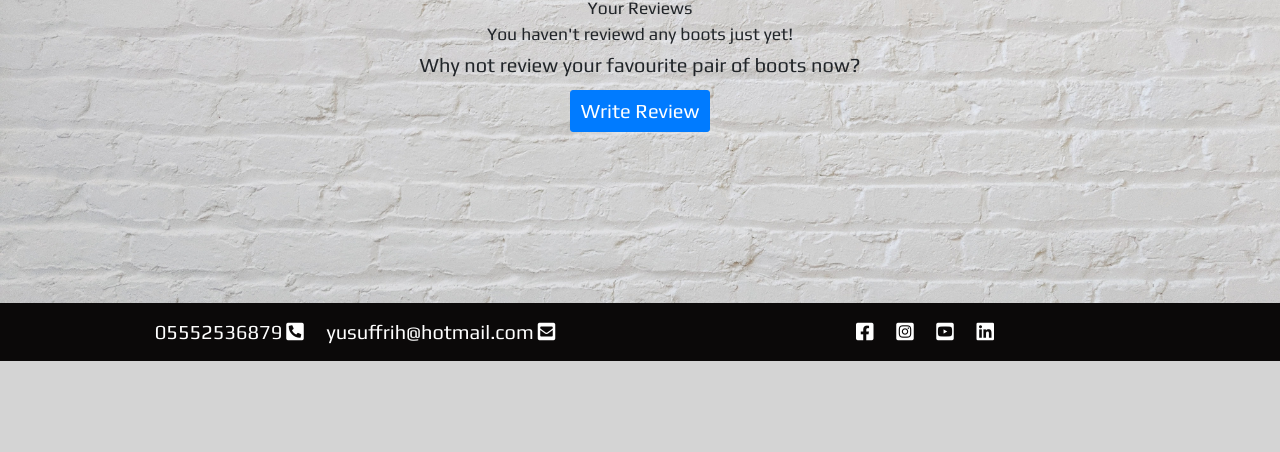
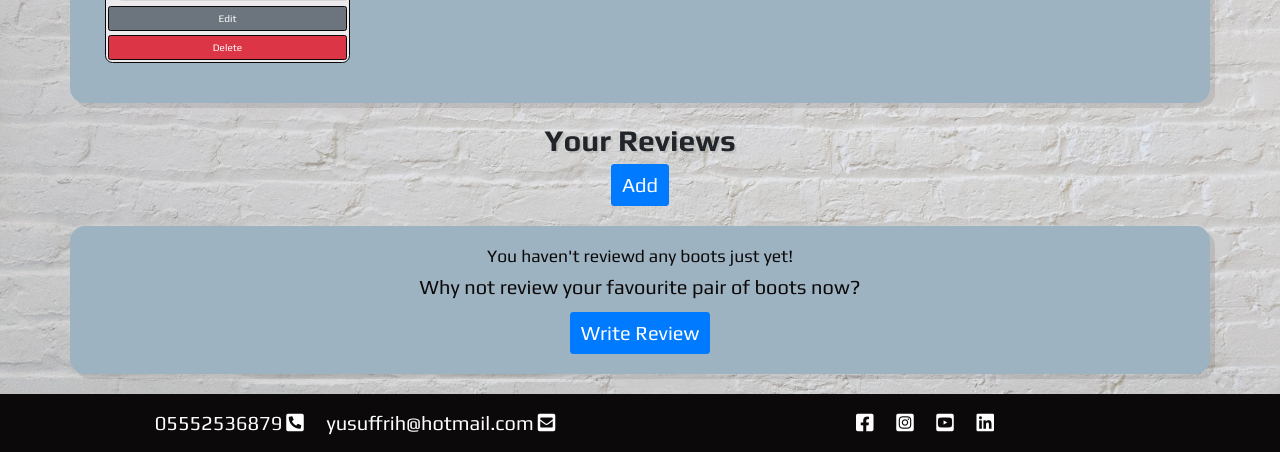
Before and after one commit to Yusuffrih/Boots-Review-MS3, a Flask app: page /profile/admin in a window 1280 px wide. Shown: the part 439-891 px from the top of the page. Before the commit the page ends 800 px from the top, so only its background shows below. Run offline with Flask 2, Linux system fonts and the light colour scheme; the visitor is signed in with stand-in values (Sample User, id 1); a database or web service that is not in the repository returns one stand-in record (values such as "Sample title"); some libraries are stand-ins or nearby versions.

Commit message:
Tydied up profile page & styled elements

```diff
--- a/templates/pages/profile.html
+++ b/templates/pages/profile.html
@@ -2,22 +2,23 @@
 {% block content %}
 {% include 'components/navigation/nav.html' %}
 {% include 'components/flash_messages/flash_messages.html' %}
-    <div class="container justify-content-center" id="profile-page-container">
-        <div class="row">
-            <div class="col-sm-12 col-md-4">
+<h2 class="header">{{ username }}'s Profile</h2>
+<div class="container justify-content-center">
+    <div class="row section-container">
+        <div class="col-sm-12 col-md-4 col-lg-3">
             <div id="profile-card" class="card">
                 <img src="{{ profile.profile_pic}}" class="card-img-top" alt="Profile picture">
-                    <div class="card-body">
-                        <h3 class="card-title">{{ username }}</h3>
-                        <a href="{{ url_for('edit_profile', user_id=profile._id)}}" class="btn btn-primary">Edit</a>
-                        <a href="#delete-profile-modal" class="btn btn-primary" data-toggle="modal" data-target="#deleteProfile">Delete</a>
+                 <!-- Edit / Delete buttons -->
+                 <a href="{{ url_for('edit_profile', user_id=profile._id)}}" class="card-btn btn btn-secondary">Edit</a>
+                 <a href="#delete-profile-modal" class=" card-btn btn btn-danger" data-toggle="modal" data-target="#deleteProfile">Delete</a>
                  {% include 'components/modals/delete_profile.html' %}
             </div>
         </div>
-            </div>
-            <div id="bio-section" class="col-sm-12 col-md-8">
+
+        <!-- Bio -->
+        <div id="bio-section" class="col-sm-12 col-md-8 col-lg-9">
             <div class="row">
-                    <h3 id="profile-bio-title">A little about {{ username }}</h3>
+                <h4 id="profile-bio-title">A little about {{ username }}</h4>
             </div>
             <div class="row">
                 <p id="profile-bio">{{ profile.bio }}</p>
@@ -25,8 +26,13 @@
         </div>
     </div>
     <!-- User's Reviews -->
-        <h3>Your Reviews</h3>
+    <h3 class="header">Your Reviews</h3>
     <div class="row justify-content-center">
+        <a class="btn btn-lg btn-primary" href="{{ url_for('add_review')}}">
+            Add
+        </a>
+    </div>
+    <div class="row section-container justify-content-center">
 
         {% for review in reviews if session.user|lower == review.user_id|lower %}
             <div class="col-sm-12 col-md-4 col-lg-3">
```
Lines whose indentation alone changed are shown as unchanged.
